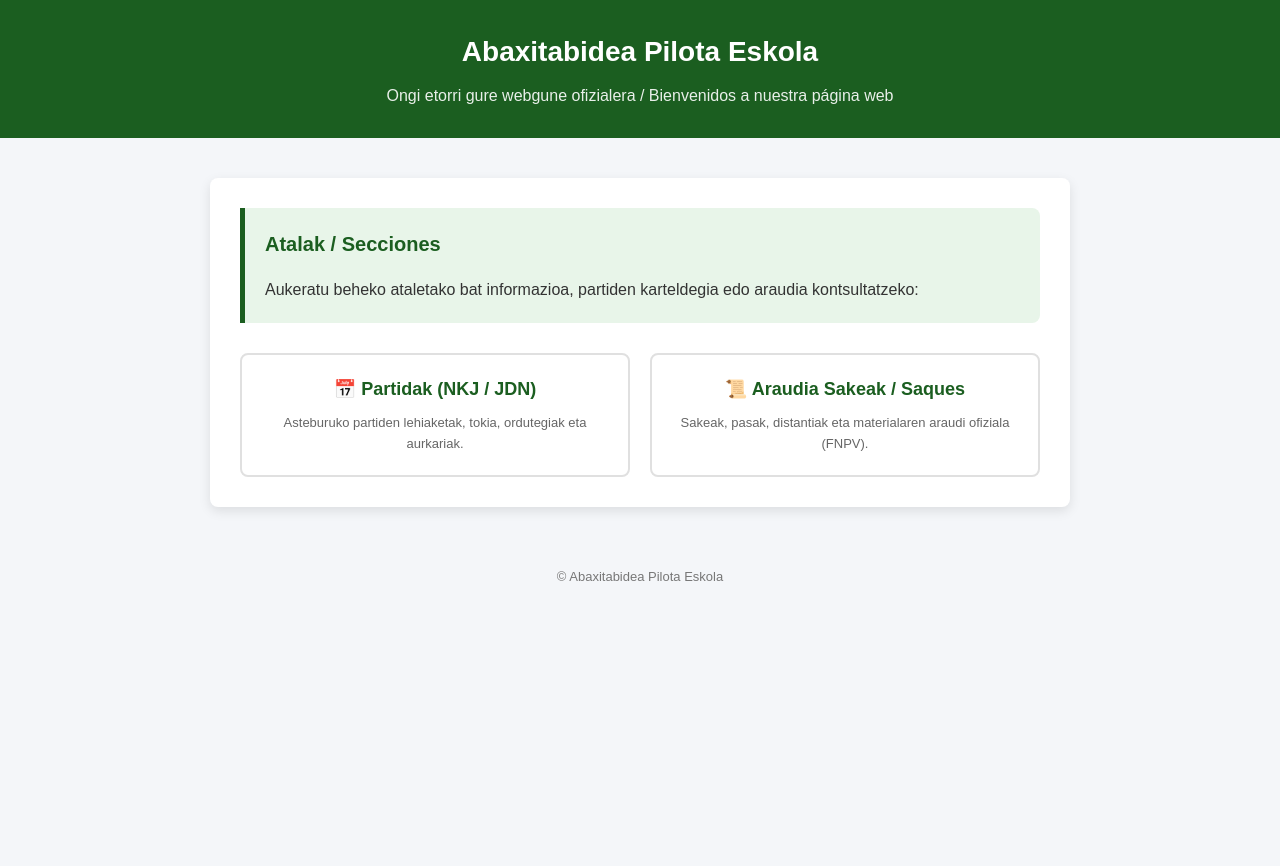
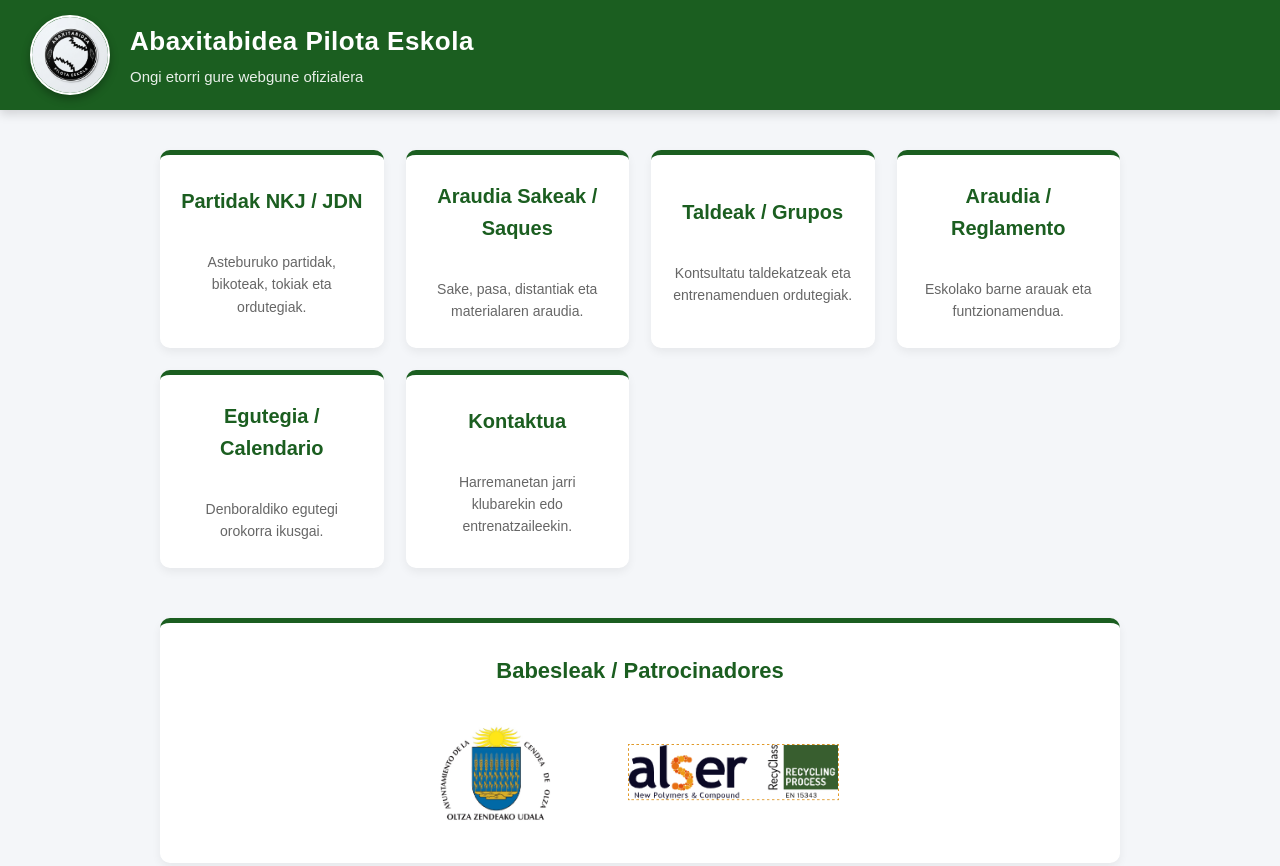
Before and after one commit to abaxitabidea-alt/abaxitabidea, a plain HTML site: page index.html in a window 1280 px wide. Shown: the top 866 px of the page. Before the commit the page ends 800 px from the top, so only its background shows below. Drawn offline with Linux system fonts and the light colour scheme.

Commit message:
Update index.html

```diff
--- a/index.html
+++ b/index.html
@@ -1,10 +1,13 @@
-<!DOCTYPE html>
+<!DOCTYPE ht<!DOCTYPE html>
 <html lang="eu">
 <head>
     <meta charset="UTF-8">
     <meta name="viewport" content="width=device-width, initial-scale=1.0">
-    <title>Abaxitabidea Pilota Eskola - Hasiera</title>
+    <title>Abaxitabidea Pilota Eskola</title>
     <style>
+        * {
+            box-sizing: border-box;
+        }
         body {
             font-family: Arial, sans-serif;
             background-color: #f4f6f9;
@@ -16,113 +19,243 @@
         header {
             background-color: #1b5e20;
             color: white;
-            padding: 30px 20px;
-            text-align: center;
+            padding: 15px 30px;
+            display: flex;
+            align-items: center;
+            justify-content: flex-start;
+            box-shadow: 0 4px 10px rgba(0,0,0,0.15);
+        }
+        .header-logo {
+            height: 80px;
+            width: 80px;
+            object-fit: cover;
+            border-radius: 50%;
+            margin-right: 20px;
+            box-shadow: 0px 4px 8px rgba(0,0,0,0.3);
+            border: 2px solid white;
+            transition: transform 0.3s ease;
+        }
+        .header-logo:hover {
+            transform: scale(1.08) rotate(3deg);
+        }
+        .header-title-container {
+            display: flex;
+            flex-direction: column;
         }
         header h1 {
             margin: 0;
-            font-size: 28px;
+            font-size: 26px;
+            letter-spacing: 0.5px;
         }
         header p {
-            margin: 8px 0 0 0;
-            font-size: 16px;
+            margin: 3px 0 0 0;
             opacity: 0.9;
+            font-size: 15px;
         }
+
         .container {
-            max-width: 800px;
+            max-width: 1000px;
             margin: 40px auto;
+            padding: 0 20px;
+            animation: fadeIn 0.8s ease-out;
+        }
+
+        .grid {
+            display: grid;
+            grid-template-columns: repeat(auto-fit, minmax(220px, 1fr));
+            gap: 22px;
+        }
+
+        .card {
             background: white;
-            padding: 30px;
-            border-radius: 8px;
-            box-shadow: 0 4px 12px rgba(0,0,0,0.1);
+            border-radius: 10px;
+            padding: 25px 20px;
+            text-align: center;
+            box-shadow: 0 4px 10px rgba(0,0,0,0.06);
+            transition: all 0.3s cubic-bezier(0.25, 0.8, 0.25, 1);
+            text-decoration: none;
+            color: #333;
+            border-top: 5px solid #1b5e20;
+            display: flex;
+            flex-direction: column;
+            justify-content: center;
+            opacity: 0;
+            animation: slideUp 0.6s ease-out forwards;
         }
-        .welcome-card {
-            background-color: #e8f5e9;
-            border-left: 5px solid #1b5e20;
-            padding: 20px;
-            margin-bottom: 30px;
-            border-radius: 0 8px 8px 0;
+
+        /* Entrada animada escalonada para cada pestaña */
+        .card:nth-child(1) { animation-delay: 0.1s; }
+        .card:nth-child(2) { animation-delay: 0.2s; }
+        .card:nth-child(3) { animation-delay: 0.3s; }
+        .card:nth-child(4) { animation-delay: 0.4s; }
+        .card:nth-child(5) { animation-delay: 0.5s; }
+        .card:nth-child(6) { animation-delay: 0.6s; }
+
+        .card:hover {
+            transform: translateY(-8px);
+            box-shadow: 0 12px 22px rgba(27, 94, 32, 0.22);
+            border-top-color: #2e7d32;
         }
-        .welcome-card h2 {
+
+        .card h3 {
             margin-top: 0;
             color: #1b5e20;
             font-size: 20px;
+            transition: color 0.3s;
         }
-        .nav-grid {
-            display: grid;
-            grid-template-columns: repeat(auto-fit, minmax(240px, 1fr));
-            gap: 20px;
-            margin-top: 20px;
+
+        .card:hover h3 {
+            color: #2e7d32;
         }
-        .nav-card {
-            background: #ffffff;
-            border: 2px solid #e0e0e0;
-            border-radius: 8px;
-            padding: 20px;
+
+        .card p {
+            font-size: 14px;
+            color: #666;
+            margin-bottom: 0;
+        }
+
+        /* Estilos para la sección de Patrocinadores / Sponsors */
+        .sponsors-section {
+            margin-top: 50px;
+            background: white;
+            border-radius: 10px;
+            padding: 30px 20px;
             text-align: center;
-            text-decoration: none;
-            color: #333;
-            transition: all 0.3s ease;
+            box-shadow: 0 4px 10px rgba(0,0,0,0.06);
+            border-top: 5px solid #1b5e20;
+            animation: slideUp 0.6s ease-out forwards;
+            animation-delay: 0.7s;
+            opacity: 0;
+        }
+
+        .sponsors-section h2 {
+            color: #1b5e20;
+            font-size: 22px;
+            margin-top: 0;
+            margin-bottom: 25px;
+        }
+
+        .sponsors-grid {
             display: flex;
-            flex-direction: column;
             justify-content: center;
             align-items: center;
+            flex-wrap: wrap;
+            gap: 40px;
         }
-        .nav-card:hover {
-            border-color: #1b5e20;
-            transform: translateY(-3px);
-            box-shadow: 0 6px 12px rgba(27, 94, 32, 0.15);
+
+        .sponsor-card {
+            display: flex;
+            align-items: center;
+            justify-content: center;
+            padding: 10px;
+            transition: transform 0.3s ease;
         }
-        .nav-card h3 {
-            margin: 0 0 10px 0;
-            color: #1b5e20;
-            font-size: 18px;
+
+        .sponsor-card:hover {
+            transform: scale(1.05);
         }
-        .nav-card p {
-            margin: 0;
-            font-size: 13px;
-            color: #666;
+
+        .sponsor-card img {
+            max-height: 100px;
+            width: auto;
+            max-width: 220px;
+            object-fit: contain;
         }
+
         footer {
             text-align: center;
             padding: 20px;
-            font-size: 13px;
             color: #777;
-            margin-top: 40px;
+            font-size: 14px;
+            margin-top: 50px;
+        }
+
+        /* Animaciones */
+        @keyframes fadeIn {
+            from { opacity: 0; }
+            to { opacity: 1; }
+        }
+
+        @keyframes slideUp {
+            from {
+                opacity: 0;
+                transform: translateY(20px);
+            }
+            to {
+                opacity: 1;
+                transform: translateY(0);
+            }
+        }
+
+        /* Diseño Móvil Adaptativo */
+        @media (max-width: 600px) {
+            header {
+                flex-direction: column;
+                text-align: center;
+            }
+            .header-logo {
+                margin-right: 0;
+                margin-bottom: 12px;
+            }
+            .sponsors-grid {
+                gap: 20px;
+            }
         }
     </style>
 </head>
 <body>
-
     <header>
+        <img src="logo.jpg" alt="Abaxitabidea Logo" class="header-logo">
+        <div class="header-title-container">
             <h1>Abaxitabidea Pilota Eskola</h1>
-    <p>Ongi etorri gure webgune ofizialera / Bienvenidos a nuestra página web</p>
+            <p>Ongi etorri gure webgune ofizialera</p>
+        </div>
     </header>
 
     <div class="container">
-    <div class="welcome-card">
-        <h2>Atalak / Secciones</h2>
-        <p style="margin: 0;">Aukeratu beheko ataletako bat informazioa, partiden karteldegia edo araudia kontsultatzeko:</p>
+        <div class="grid">
+            <a href="partidak.html" class="card">
+                <h3>Partidak NKJ / JDN</h3>
+                <p>Asteburuko partidak, bikoteak, tokiak eta ordutegiak.</p>
+            </a>
+            <a href="sakeak.html" class="card">
+                <h3>Araudia Sakeak / Saques</h3>
+                <p>Sake, pasa, distantiak eta materialaren araudia.</p>
+            </a>
+            <a href="taldeak.html" class="card">
+                <h3>Taldeak / Grupos</h3>
+                <p>Kontsultatu taldekatzeak eta entrenamenduen ordutegiak.</p>
+            </a>
+            <a href="araudia.html" class="card">
+                <h3>Araudia / Reglamento</h3>
+                <p>Eskolako barne arauak eta funtzionamendua.</p>
+            </a>
+            <a href="egutegia.html" class="card">
+                <h3>Egutegia / Calendario</h3>
+                <p>Denboraldiko egutegi orokorra ikusgai.</p>
+            </a>
+            <a href="kontaktua.html" class="card">
+                <h3>Kontaktua</h3>
+                <p>Harremanetan jarri klubarekin edo entrenatzaileekin.</p>
+            </a>
         </div>
 
-    <div class="nav-grid">
-        <!-- Pestaña 1: Partidak -->
-        <a href="partidak.html" class="nav-card">
-            <h3>📅 Partidak (NKJ / JDN)</h3>
-            <p>Asteburuko partiden lehiaketak, tokia, ordutegiak eta aurkariak.</p>
-        </a>
-
-        <!-- Pestaña 2: Araudia Sakeak (NUEVA) -->
-        <a href="sakeak.html" class="nav-card">
-            <h3>📜 Araudia Sakeak / Saques</h3>
-            <p>Sakeak, pasak, distantiak eta materialaren araudi ofiziala (FNPV).</p>
-        </a>
+        <!-- Sección de Patrocinadores / Babesleak -->
+        <section class="sponsors-section">
+            <h2>Babesleak / Patrocinadores</h2>
+            <div class="sponsors-grid">
+                <div class="sponsor-card">
+                    <img src="oltza.PNG" alt="Oltza Zendeako Udala / Ayuntamiento Cendea de Olza">
                 </div>
+                <div class="sponsor-card">
+                    <img src="alser.PNG" alt="Alser - New Polymers & Compound">
+                </div>
+            </div>
+        </section>
     </div>
 
     <footer>
         &copy; Abaxitabidea Pilota Eskola
     </footer>
-
 </body>
 </html>
```
Lines whose indentation alone changed are shown as unchanged.
